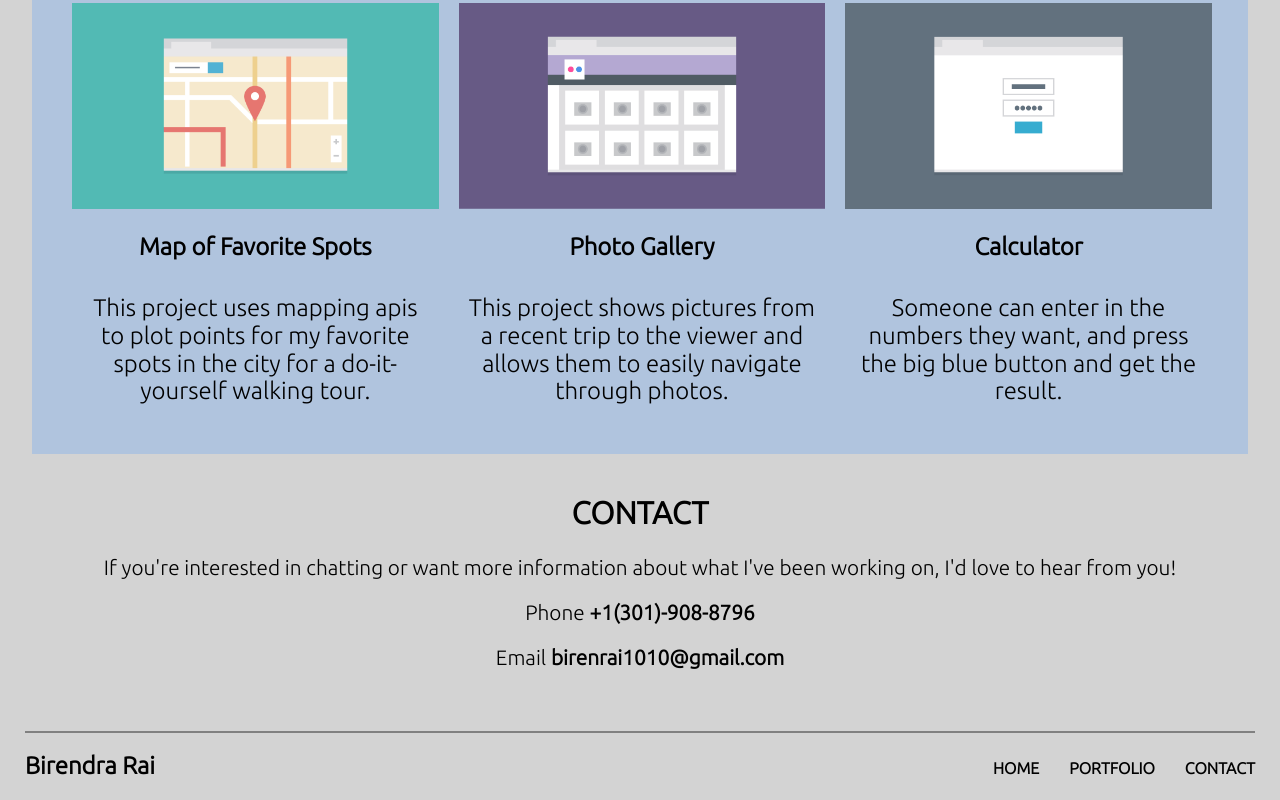
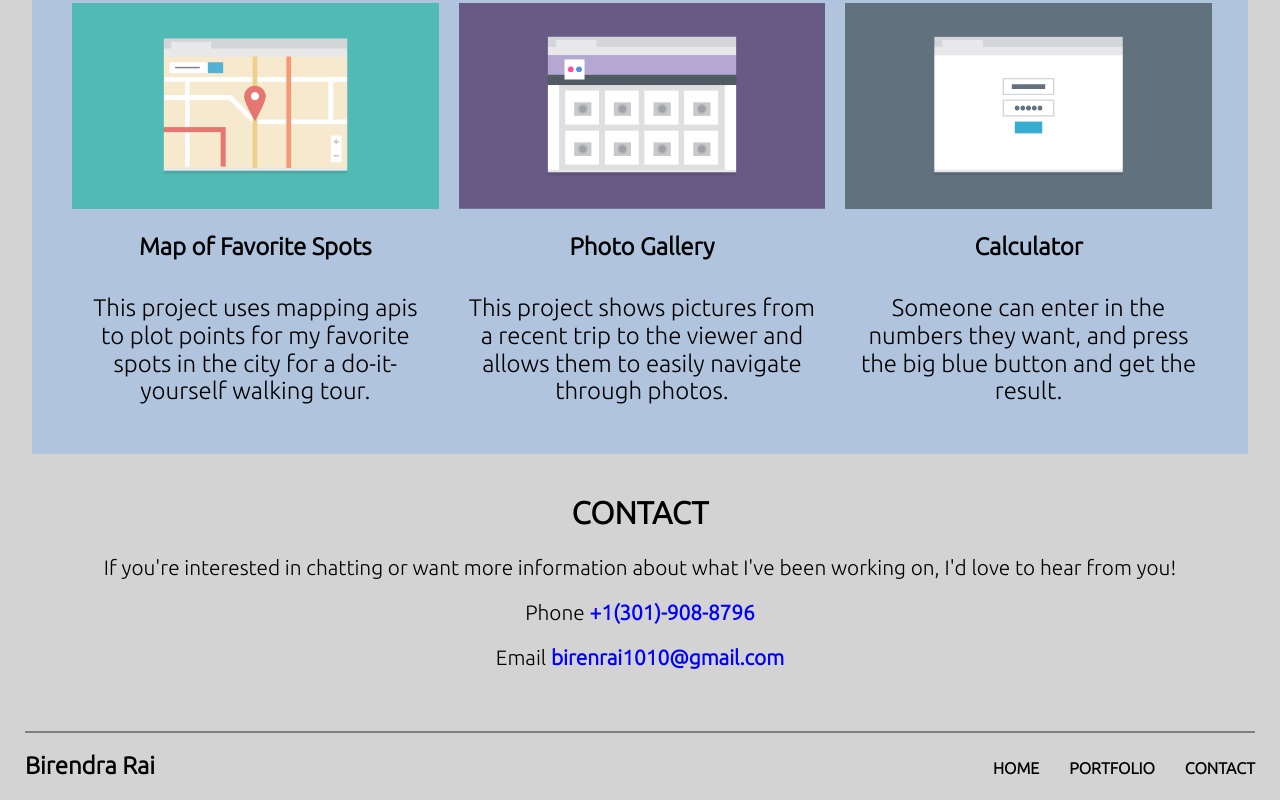
Before and after one commit to birenrai/Project-2-Mobile-first-Responsive-Layout, a plain HTML site: page index.html in a window 1280 px wide. Shown: the part 1161-1961 px from the top of the page. Drawn offline with Linux system fonts and the light colour scheme.

Commit message:
Changed colors at the bottom

```diff
--- a/css/styles.css
+++ b/css/styles.css
@@ -20,6 +20,11 @@ img {
 .main-footer h2,
 .footer-nav li {
   font-weight: bolder;
+}
+
+#phone,
+#email {
+  color: blue;
 }
 
 .main-nav a,
@@ -85,7 +90,6 @@ img {
   margin: 0 auto;
 }
 .col {
-  /* background-color: LightSteelBlue; */
   padding: 15px 25px;
 }
 
```
